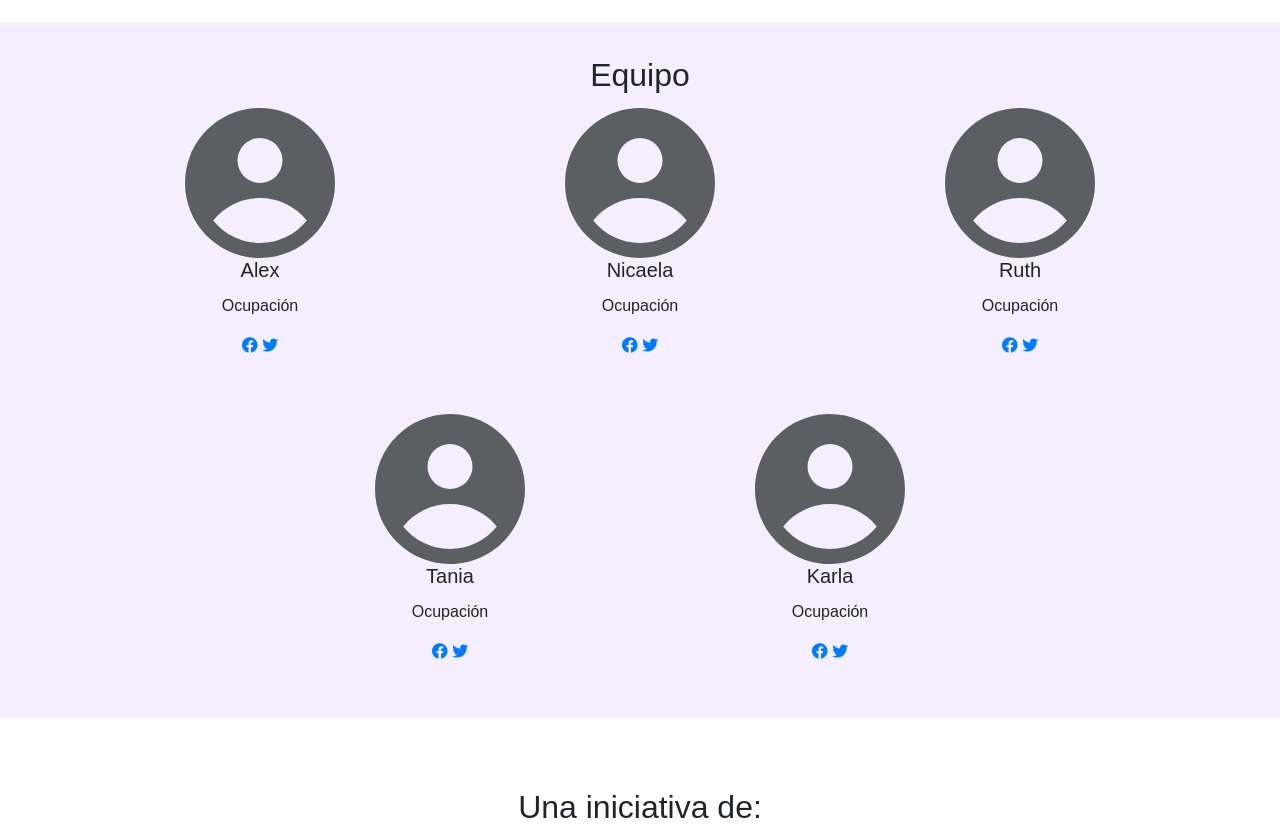
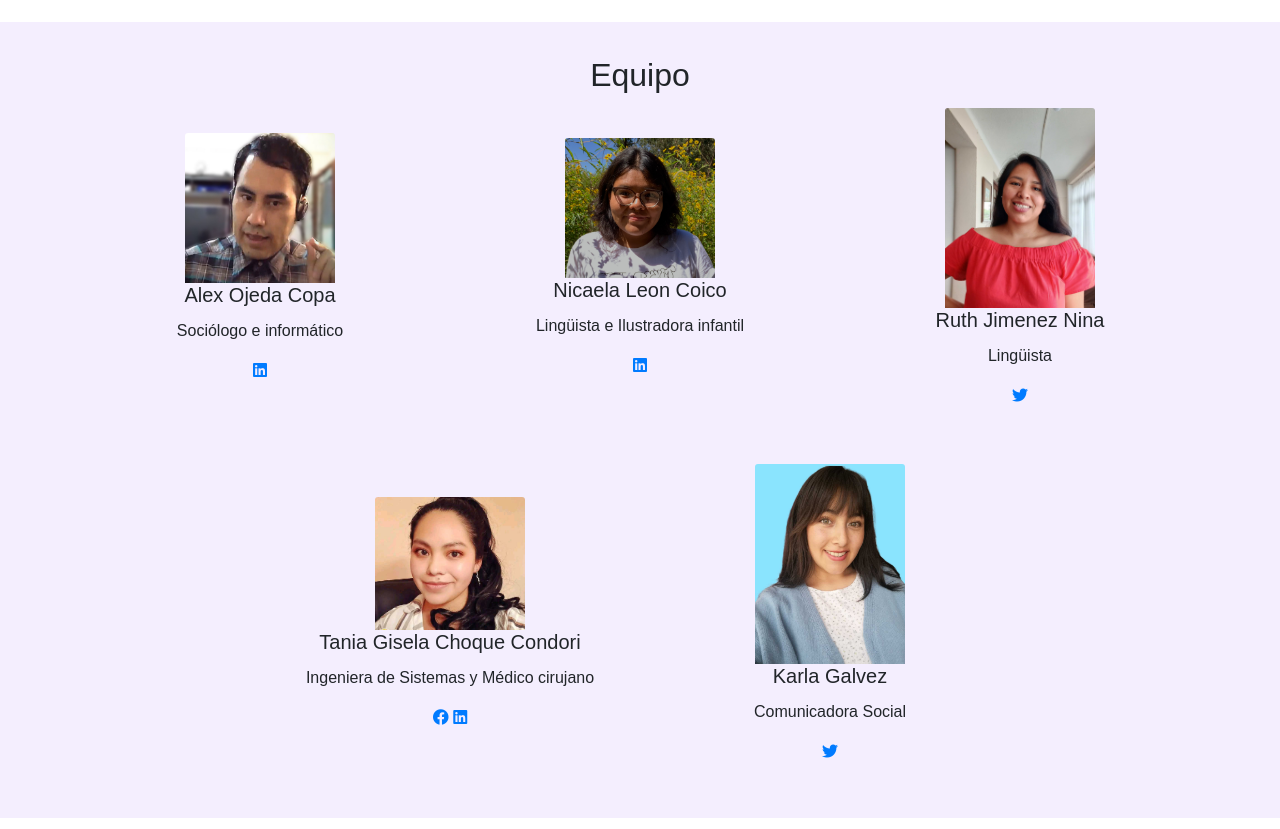
Before and after one commit to taniachque/Similandingpage_second, a plain HTML site: page index.html in a window 1280 px wide. Shown: the part 1369-2198 px from the top of the page. Drawn offline with nearby package versions, Linux system fonts and the light colour scheme; a web font is replaced by a local one.

Commit message:
Adding changes for profile cards.

```diff
--- a/assets/css/style.css
+++ b/assets/css/style.css
@@ -170,6 +170,14 @@ body {
     padding: 50px;
 }
 
+.image-wrapper {
+  overflow: hidden;
+  border-radius: 50%; /* Sets the image to a circle */
+  width: auto; /* Adjust width as needed */
+  height: 100px; /* Adjust height as needed */
+}
+
+
 
 /* Footer */
 #footer{
--- a/index.html
+++ b/index.html
@@ -141,16 +141,13 @@
           <div class="col-md-4 my-3">
             <div class="card text-center h-100 d-flex border-0 bg-custom-1">
               <div class="card-body d-flex flex-column justify-content-center align-items-center">
-                <img src="assets/images/profileimage.svg" class="card-img-top smaller-image" alt="">
-                <h5 class="card-title">Alex</h5>
-                <p class="card-text">Ocupación</p>
+                <img src="assets/images/alexrojas.jpg" class="card-img-top smaller-image" alt="">
+                <h5 class="card-title">Alex Ojeda Copa</h5>
+                <p class="card-text">Sociólogo e informático</p>
 
                 <div class="social-icons">
-                  <a href="https://www.facebook.com/tu_enlace_de_facebook" class="facebook-icon">
-                    <i class="fab fa-facebook"></i>
-                  </a>
-                  <a href="https://www.twitter.com/tu_enlace_de_twitter" class="twitter-icon">
-                    <i class="fab fa-twitter"></i>
+                  <a href="https://www.linkedin.com/in/alexroc/" class="twitter-icon">
+                    <i class="fab fa-linkedin"></i>
                   </a>
                 </div>
 
@@ -160,16 +157,13 @@
           <div class="col-md-4 my-3">
             <div class="card text-center h-100 d-flex border-0 bg-custom-1">
               <div class="card-body d-flex flex-column justify-content-center align-items-center">
-                <img src="assets/images/profileimage.svg" class="card-img-top smaller-image" alt="">
-                <h5 class="card-title">Nicaela</h5>
-                <p class="card-text">Ocupación</p>
+                <img src="assets/images/nicaelaleon.jpg" class="card-img-top smaller-image" alt="">
+                <h5 class="card-title">Nicaela Leon Coico</h5>
+                <p class="card-text">Lingüista e Ilustradora infantil</p>
 
                 <div class="social-icons">
-                  <a href="https://www.facebook.com/tu_enlace_de_facebook" class="facebook-icon">
-                    <i class="fab fa-facebook"></i>
-                  </a>
-                  <a href="https://www.twitter.com/tu_enlace_de_twitter" class="twitter-icon">
-                    <i class="fab fa-twitter"></i>
+                  <a href="https://www.linkedin.com/in/nicaelaleon/" class="twitter-icon">
+                    <i class="fab fa-linkedin"></i>
                   </a>
                 </div>
 
@@ -179,14 +173,11 @@
           <div class="col-md-4 my-3">
             <div class="card text-center h-100 d-flex border-0 bg-custom-1">
               <div class="card-body d-flex flex-column justify-content-center align-items-center">
-                <img src="assets/images/profileimage.svg" class="card-img-top smaller-image" alt="">
-                <h5 class="card-title">Ruth</h5>
-                <p class="card-text">Ocupación</p>
+                <img src="assets/images/ruthjimenez.jpg" class="card-img-top smaller-image" alt="">
+                <h5 class="card-title">Ruth Jimenez Nina</h5>
+                <p class="card-text">Lingüista</p>
 
                 <div class="social-icons">
-                  <a href="https://www.facebook.com/tu_enlace_de_facebook" class="facebook-icon">
-                    <i class="fab fa-facebook"></i>
-                  </a>
                   <a href="https://www.twitter.com/tu_enlace_de_twitter" class="twitter-icon">
                     <i class="fab fa-twitter"></i>
                   </a>
@@ -201,16 +192,16 @@
           <div class="col-md-4">
             <div class="card text-center h-100 d-flex border-0 bg-custom-1">
               <div class="card-body d-flex flex-column justify-content-center align-items-center">
-                <img src="assets/images/profileimage.svg" class="card-img-top smaller-image" alt="">
-                <h5 class="card-title">Tania</h5>
-                <p class="card-text">Ocupación</p>
+                <img src="assets/images/taniagisela.jpg" class="card-img-top smaller-image" alt="">
+                <h5 class="card-title">Tania Gisela Choque Condori</h5>
+                <p class="card-text">Ingeniera de Sistemas y Médico cirujano</p>
 
                 <div class="social-icons">
                   <a href="https://www.facebook.com/tu_enlace_de_facebook" class="facebook-icon">
                     <i class="fab fa-facebook"></i>
                   </a>
                   <a href="https://www.twitter.com/tu_enlace_de_twitter" class="twitter-icon">
-                    <i class="fab fa-twitter"></i>
+                    <i class="fab fa-linkedin"></i>
                   </a>
                 </div>
 
@@ -220,14 +211,11 @@
           <div class="col-md-4">
             <div class="card text-center h-100 d-flex border-0 bg-custom-1">
               <div class="card-body d-flex flex-column justify-content-center align-items-center">
-                <img src="assets/images/profileimage.svg" class="card-img-top smaller-image" alt="">
-                <h5 class="card-title">Karla</h5>
-                <p class="card-text">Ocupación</p>
+                <img src="assets/images/karlagalvez.jpg" class="card-img-top smaller-image" alt="">
+                <h5 class="card-title">Karla Galvez</h5>
+                <p class="card-text">Comunicadora Social</p>
 
                 <div class="social-icons">
-                  <a href="https://www.facebook.com/tu_enlace_de_facebook" class="facebook-icon">
-                    <i class="fab fa-facebook"></i>
-                  </a>
                   <a href="https://www.twitter.com/tu_enlace_de_twitter" class="twitter-icon">
                     <i class="fab fa-twitter"></i>
                   </a>
@@ -288,16 +276,10 @@
 
     <!--  People Section  -->
     <section id="people-images">
-      <div class="container">
-        <div class="row">
-          <div class="col-4">
-            <img src="assets/images/Tata.png" class="img-fluid" alt="Imagen 1">
-          </div>
-          <div class="col-4">
-            <img src="assets/images/mama.png" class="img-fluid" alt="Imagen 2">
-          </div>
-          <div class="col-4">
-            <img src="assets/images/Jatunmamay.png" class="img-fluid" alt="Imagen 3">
+      <div class="container people-images">
+        <div class="">
+          <div class="">
+            <img src="assets/images/personajessimi.png" class="hero-image" alt="Imagen 1">
           </div>
         </div>
       </div>
```
Also changed, not shown: assets/images/alexrojas.jpg (added), assets/images/elenarocabado.jpg (added), assets/images/karlagalvez.jpg (added), assets/images/nicaelaleon.jpg (added), assets/images/ruthjimenez.jpg (added), assets/images/taniagisela.jpg (added), 1 other file.
